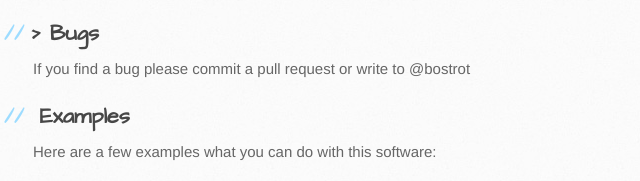
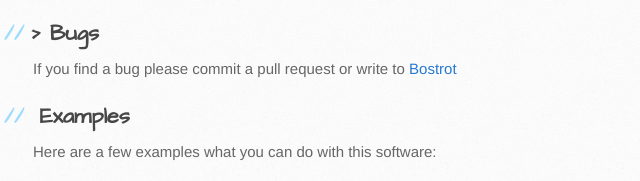
Before and after one commit to bostrot/Touchless-Desktop-Controller, a plain HTML site: page index.html in a window 1280 px wide. Shown: the part 684-865 px from the top of the page, 137-777 px from the left. Drawn offline with Linux system fonts and the light colour scheme.

Commit message:
Update index.html

```diff
--- a/index.html
+++ b/index.html
@@ -36,7 +36,7 @@
 <p>To install it on your computer you need the latest version of the Intel RealSense SDK and in some cases Visual Studio 2015 to compile it. I will publish a build version later. You can download the SDK <a href="https://software.intel.com/de-de/intel-realsense-sdk/download">here</a>. If you installed all requirements simply start the application.</p>
 <h2>>
 <a id="touchless-desktop-controller" class="anchor" href="#touchless-desktop-controller" aria-hidden="true"><span aria-hidden="true" class="octicon octicon-link"></span></a>Bugs</h2>
-<p>If you find a bug please commit a pull request or write to @bostrot</p>
+<p>If you find a bug please commit a pull request or write to <a href="https://github.com/Bostrot">Bostrot</a></p>
 <h2>
 <a id="touchless-desktop-controller" class="anchor" href="#touchless-desktop-controller" aria-hidden="true"><span aria-hidden="true" class="octicon octicon-link"></span></a>Examples</h2>
 <p>Here are a few examples what you can do with this software: </p>
```
